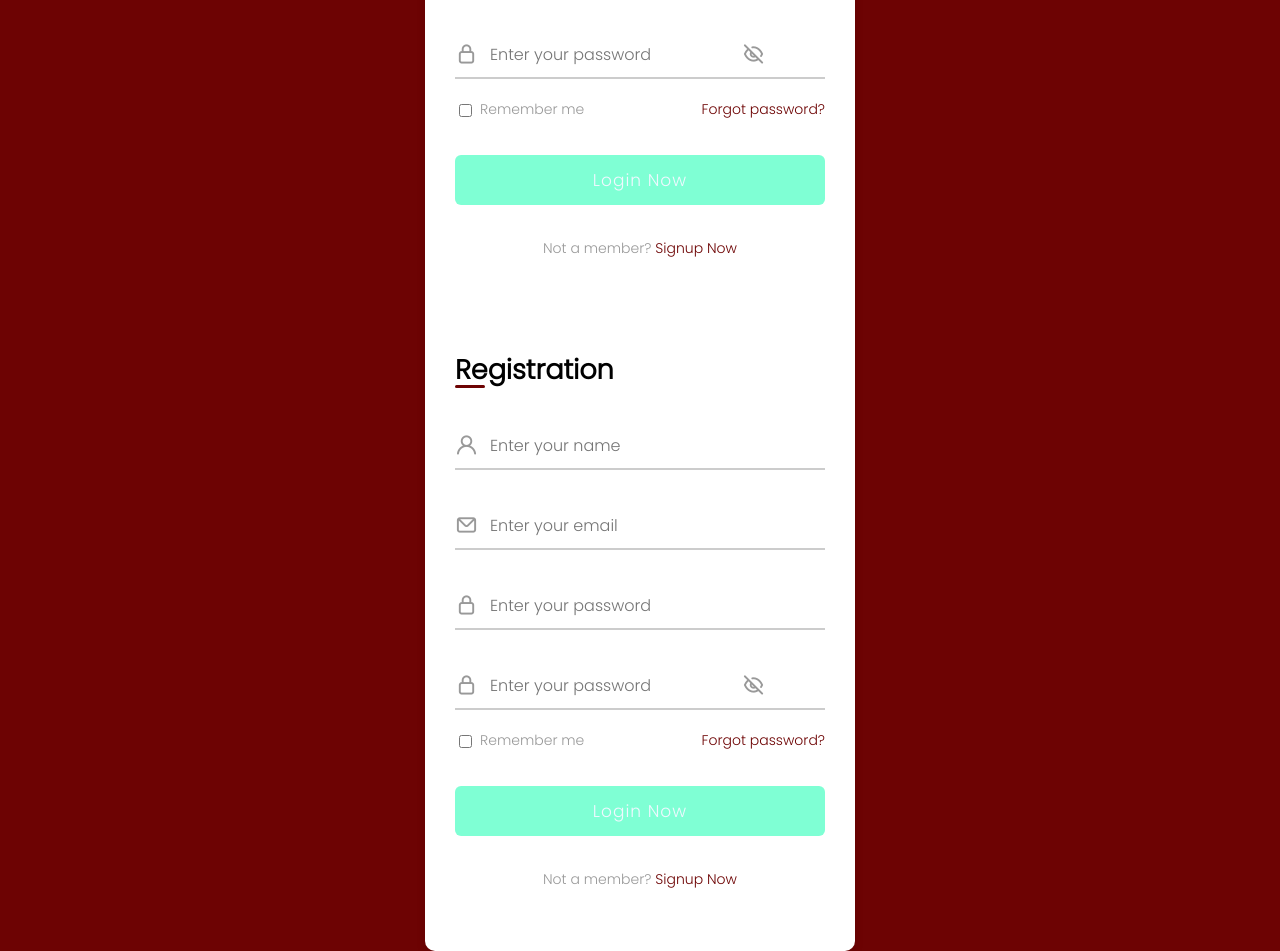
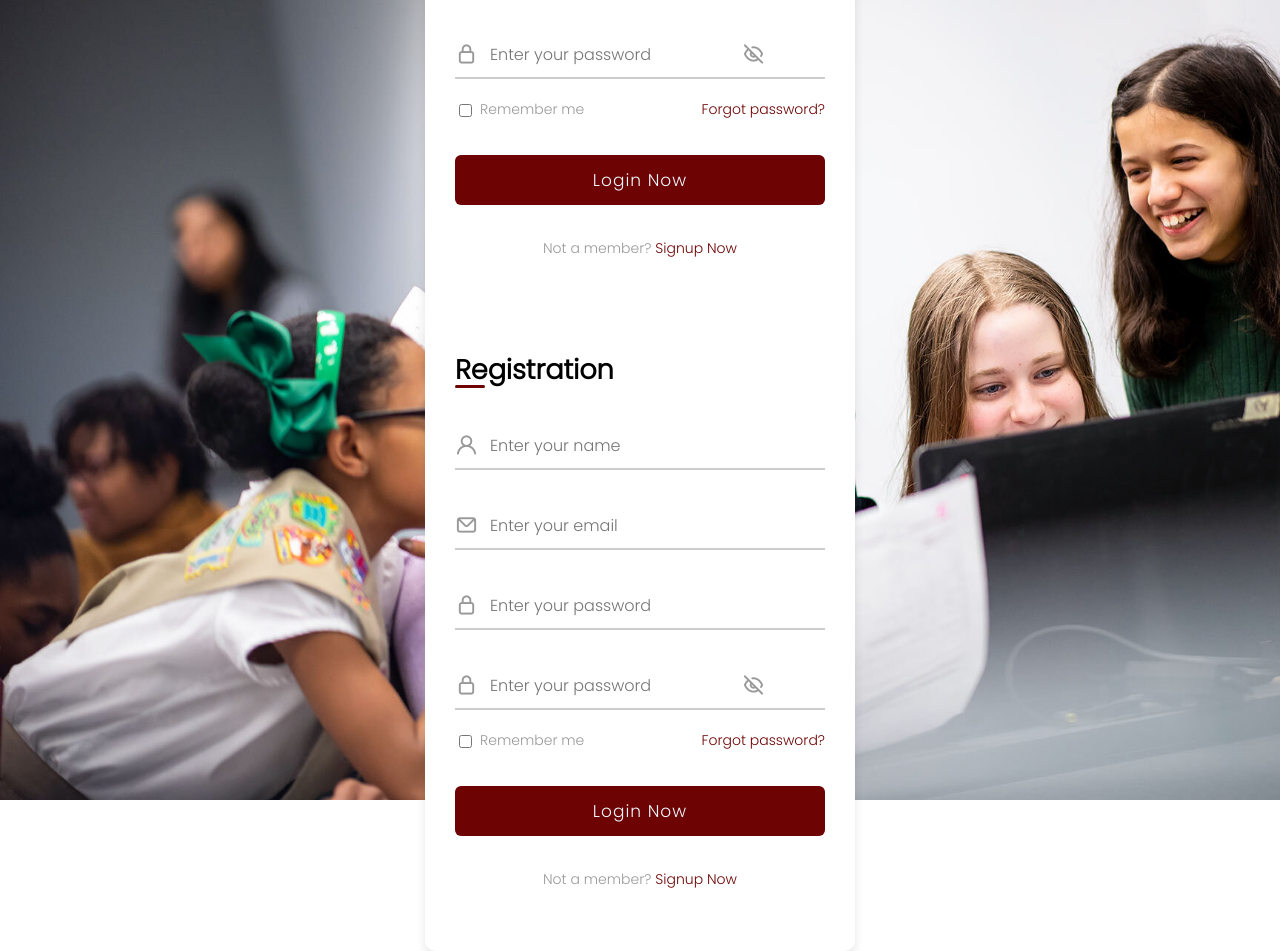
Before and after one commit to Kushan-Dias/Project-UCIA, a PHP site: page /login.html in a window 1280 px wide. Run offline with PHP 8.4, Linux system fonts and the light colour scheme.

Commit message:
Login update

```diff
--- a/ucea/login.css
+++ b/ucea/login.css
@@ -10,7 +10,9 @@ body{
     display: flex;
     align-items: center;
     justify-content: center;
-    background-color:rgb(109, 3, 3);
+    background:url("images/IIT.jpg");
+    background-size: cover;
+    background-repeat: no-repeat;
 }
 .container{
     position: relative;
@@ -108,7 +110,7 @@ body{
 }
 .form .button input{
     border: none;
-    background-color: aquamarine;
+    background-color: rgb(109, 3, 3);
     color: aliceblue;
     font-weight: 500;
     font-size: 17px;
```
Also changed, not shown: ucea/images/IIT.jpg (added), ucea/images/IIT.webp (added).
